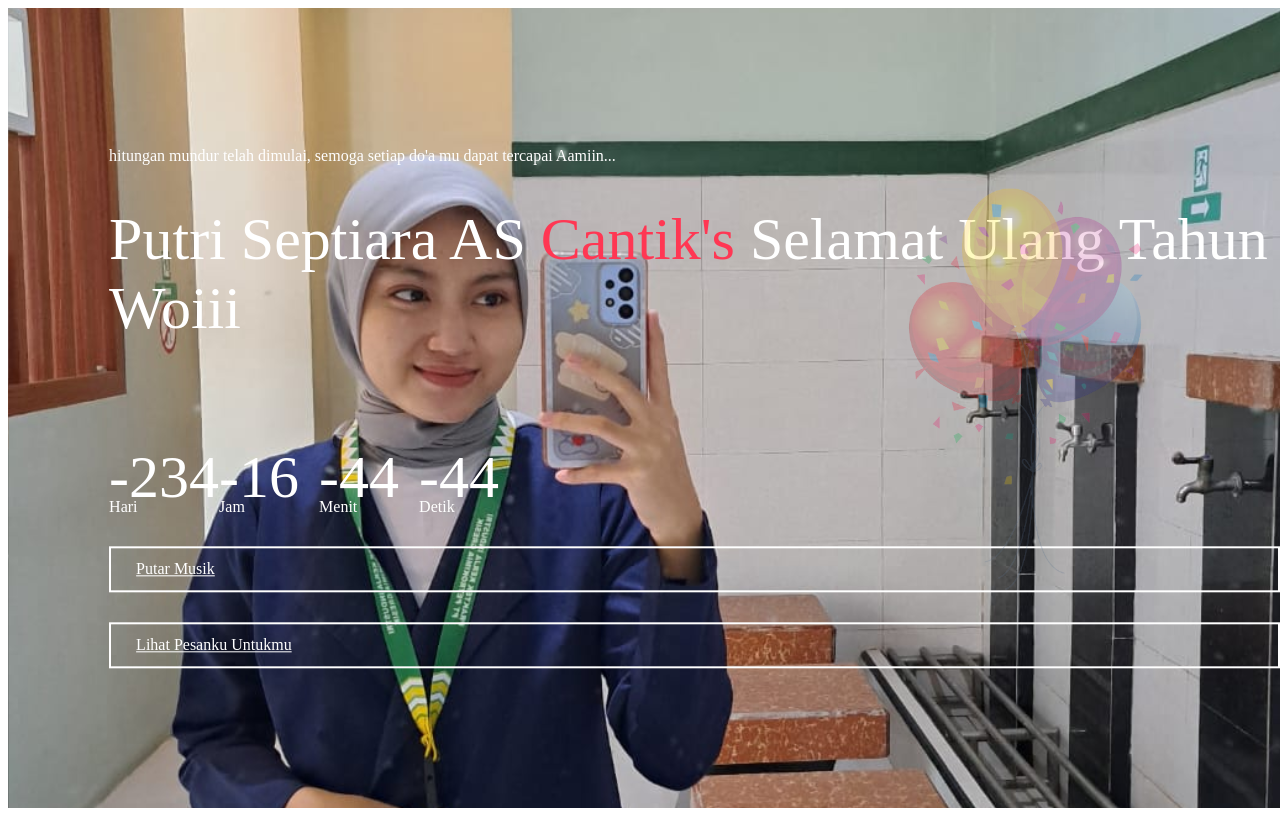
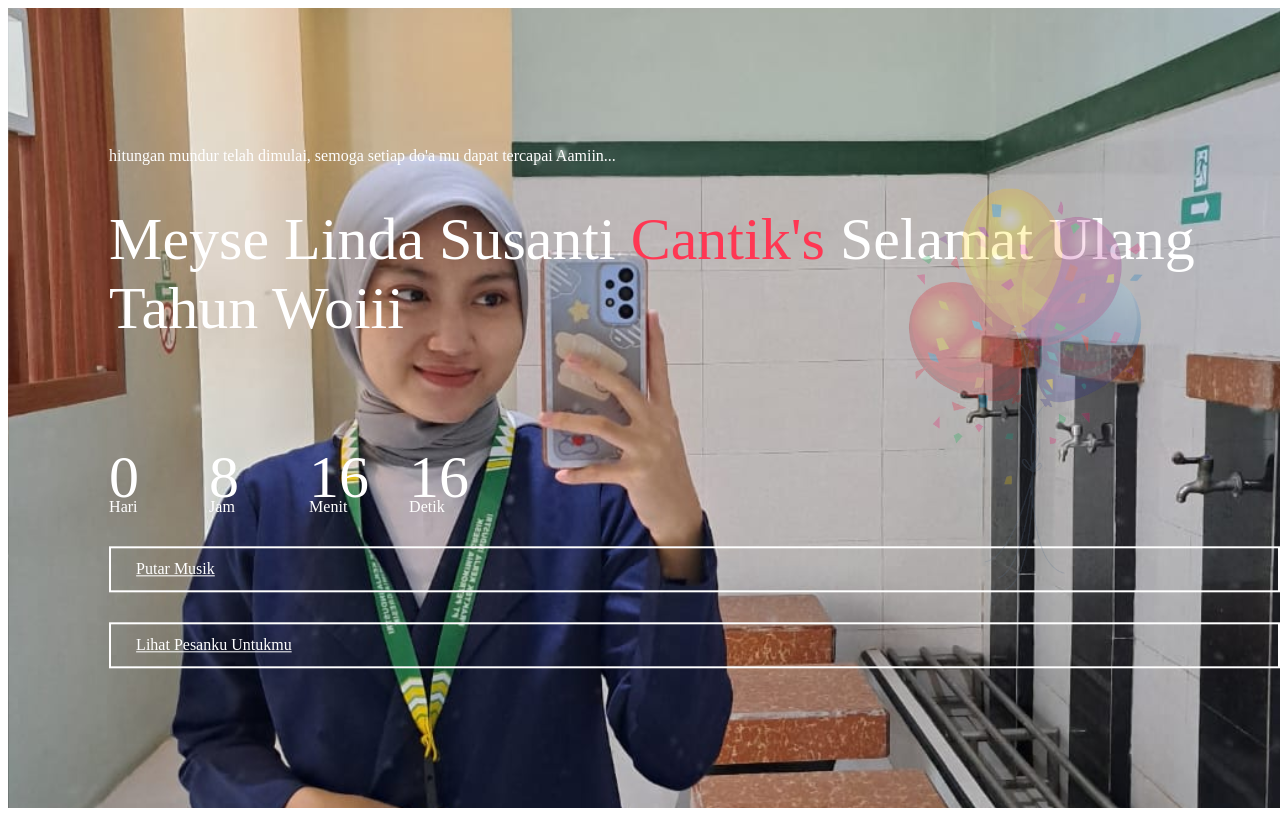
Before and after one commit to Riski-IY/putriseptiara.as, a plain HTML site: page index.html in a window 1280 px wide. Shown: the top 816 px of the page. Drawn offline with Linux system fonts and the light colour scheme.

Commit message:
index.html

```diff
--- a/index.html
+++ b/index.html
@@ -12,7 +12,7 @@
 <div class="container">
 	<div class="content">
 		<p>hitungan mundur telah dimulai, semoga setiap do'a mu dapat tercapai Aamiin...</p>
-		<h1>Putri Septiara AS <span>Cantik's</span> Selamat Ulang Tahun Woiii</h1>
+		<h1> Meyse Linda Susanti <span>Cantik's</span> Selamat Ulang Tahun Woiii</h1>
 			<div class="launch-time">
 			<div>
 					<p id="days">00</p>
@@ -38,7 +38,7 @@
 </div>
 
 <script>
-	var countDownDate = new Date("September 16, 2024 00:00:00").getTime();
+	var countDownDate = new Date("May 8, 2025 00:00:00").getTime();
 	var x = setInterval(function(){
 		var now = new Date().getTime();
 		var distance = countDownDate - now;
```
